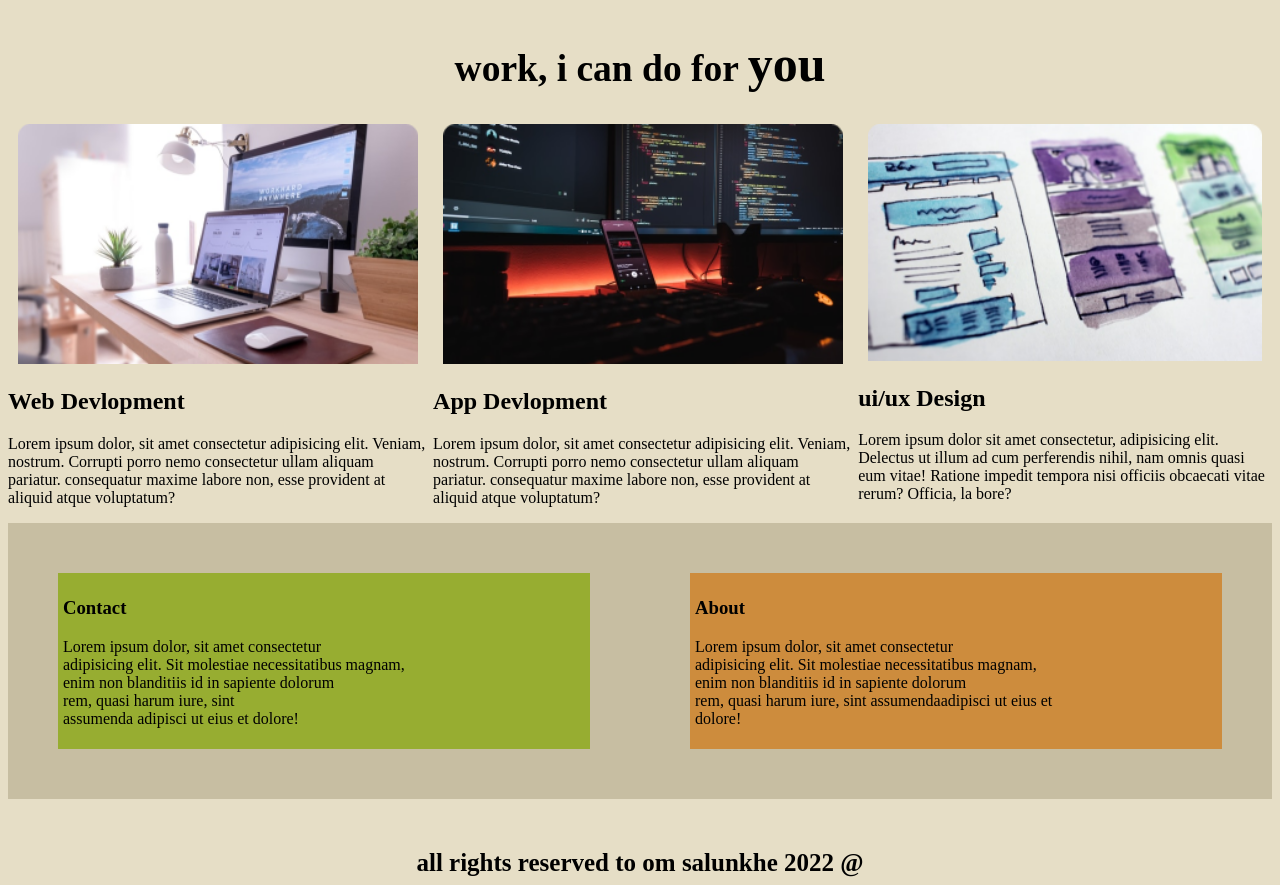
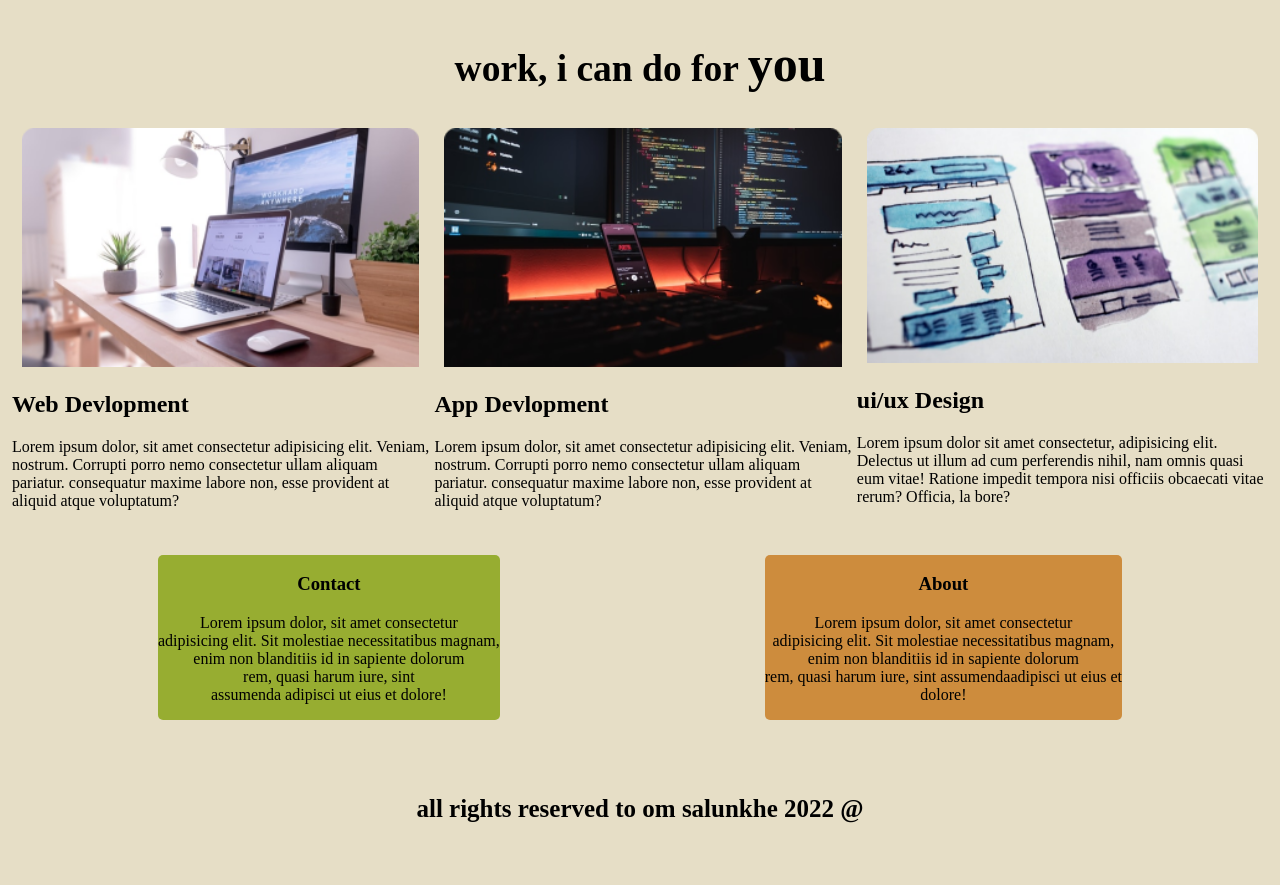
Before and after one commit to salunkheom/devloper_profile, a plain HTML site: page index.html in a window 1280 px wide. Shown: the part 867-1752 px from the top of the page. After the commit the page ends 1698 px from the top, so only its background shows below. Drawn offline with Linux system fonts and the light colour scheme; files whose address does not match are found by name.

Commit message:
Update devlop.css
make it res

```diff
--- a/devlop.css
+++ b/devlop.css
@@ -1,3 +1,7 @@
+
+
+
+
 body {
     background-color: rgb(230 222 198);
 }
@@ -25,15 +29,18 @@ body {
 
 .flex {
     display: flex;
+    flex-direction:column;
     gap: 5px;
 }
 
 .foot {
     display: flex;
+    flex-direction:column;
     justify-content: center;
-    gap: 100px;
-    padding: 50px;
-    background-color: rgb(199 190 162);
+
+   gap:15px;
+
+
 }
 
 .right {
@@ -45,12 +52,29 @@ body {
 
 .cont {
     background-color: rgb(151, 173, 49);
-    width: 50%;
-    padding: 5px;
+  text-align:center;
+  border-radius:5px;
 }
 
 .about {
     background-color: rgb(205, 140, 61);
-    padding: 5px;
-    width: 50%;
+    text-align:center;
+  border-radius:5px;
+
 }
+@media only screen and (min-width: 426px) {
+ .flex {
+    display: flex;
+     flex-direction:row;
+     padding: 4px;
+
+}
+ .foot {
+    display: flex;
+   flex-direction:row;
+     justify-content:space-around;
+   padding:25px;
+
+
+}
+}
```
